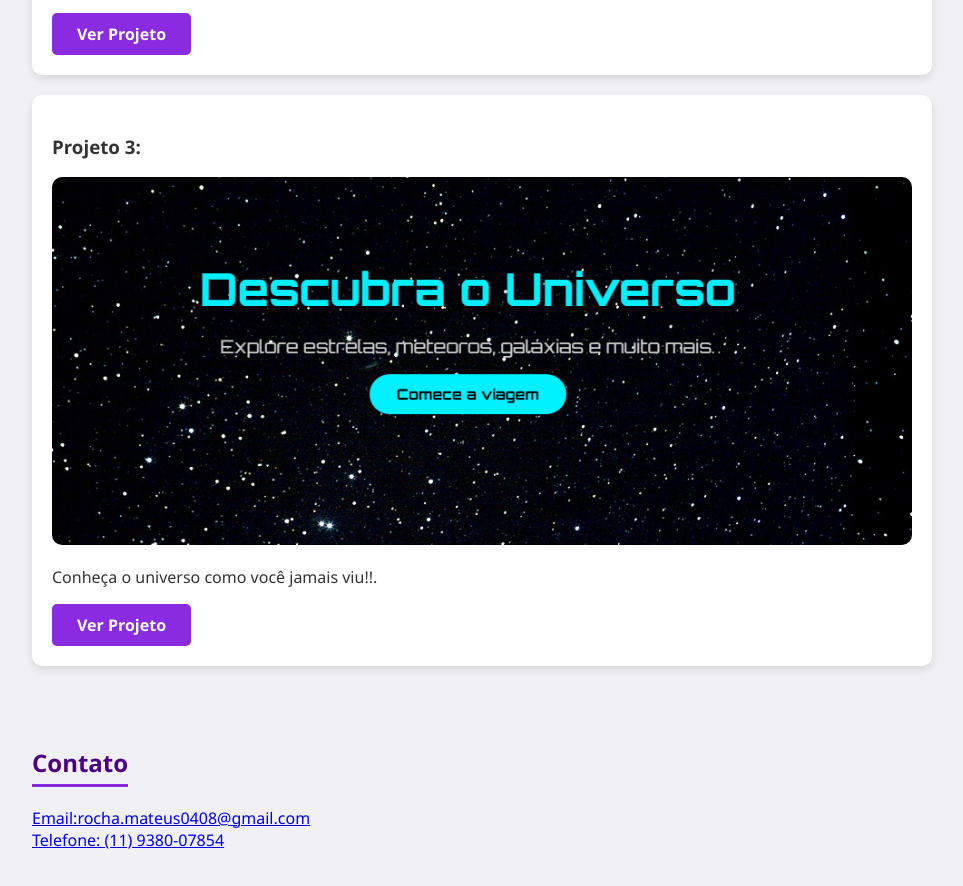
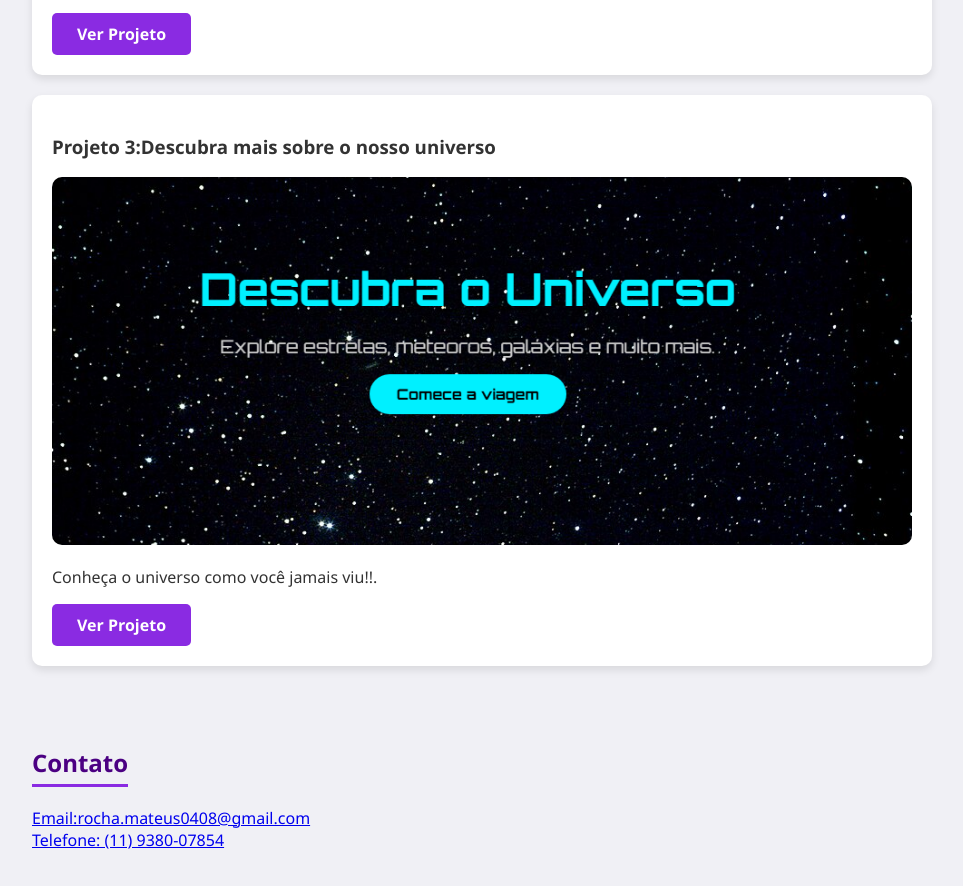
Before and after one commit to nada-blip/meu-filho, a plain HTML site: page index.html in a window 1280 px wide. Shown: the part 2163-3049 px from the top of the page, without its empty margins (158-1121 px from the left). Drawn offline with Linux system fonts and the light colour scheme.

Commit message:
universo 1.1
corrigi o titulo do terceiro projeto

```diff
--- a/index.html
+++ b/index.html
@@ -147,7 +147,7 @@
         </div>
 
         <div class="projeto">
-            <h3>Projeto 3: </h3>
+            <h3>Projeto 3:Descubra mais sobre o nosso universo </h3>
             <img src="img/foto universo.png" alt="Projeto 3">
             <p>Conheça o universo como você jamais viu!!.</p>
             <a href="https://nada-blip.github.io/galaxia/" class="botao">Ver Projeto</a>
```
